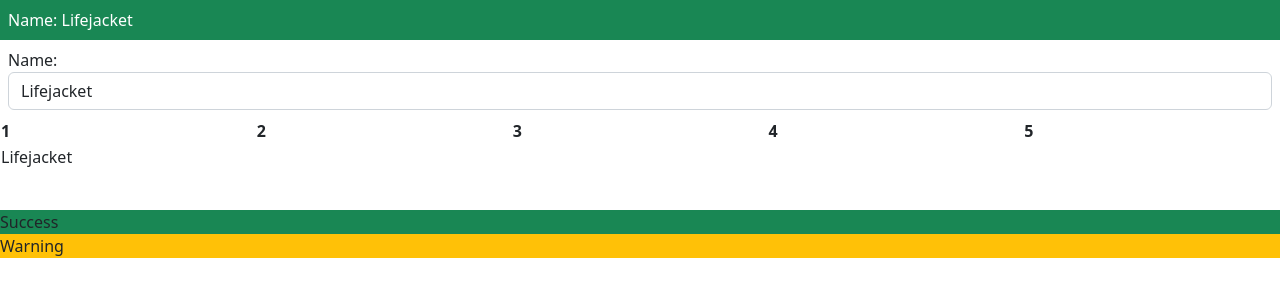
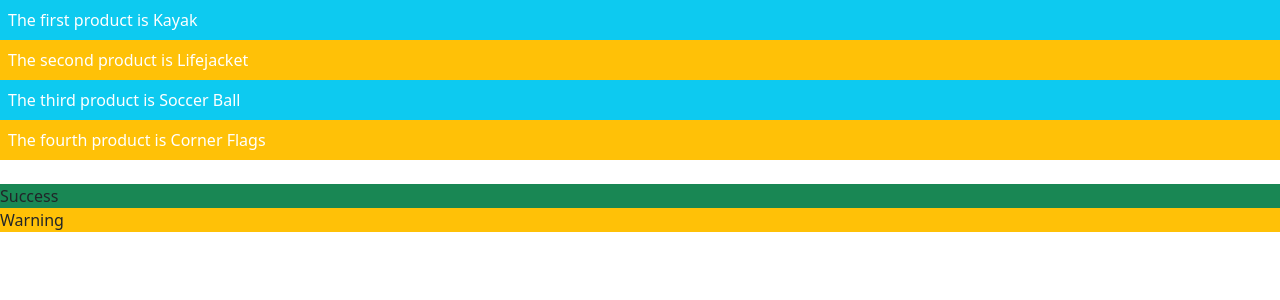
Before and after one commit to kirtnoel/Angular16Project, an Angular app: page / in a window 1280 px wide. Shown: the top 300 px of the page. Built offline with nearby package versions, Linux system fonts and the light colour scheme.

Commit message:
Listing 11.11 plus others

```diff
--- a/src/app/component.ts
+++ b/src/app/component.ts
@@ -15,4 +15,9 @@ export class ProductComponent {
 
     classes = computed<string>(() =>
         this.count() == 5 ? "bg-success" : "bg-warning");
+
+    getClasses(key: number) {
+        return "p-2 " + (((this.products()[key].price ?? 0) > 50)
+            ? "bg-info" : "bg-warning");
+    }
 }
--- a/src/app/template.html
+++ b/src/app/template.html
@@ -1,20 +1,17 @@
-<div [ngClass]="'text-white p-2 ' + classes()">
-  Name: {{ products()[1].name}}
+<div class="text-white">
+  <div [class]="getClasses(0)">
+      The first product is {{ products()[0].name }}
+  </div>
+  <div [class]="getClasses(1)">
+      The second product is {{ products()[1].name }}
+  </div>
+  <div [class]="getClasses(0)">
+    The third product is {{ products()[2].name }}
 </div>
-<div class="form-group m-2">
-  <label>Name:</label>
-  <input class="form-control" [value]="products()[1].name" />
+<div [class]="getClasses(1)">
+    The fourth product is {{ products()[3].name }}
 </div>
-<table class="table mt-2">
-  <tr>
-      <th>1</th><th>2</th><th>3</th><th>4</th><th>5</th>
-  </tr>
-  <tr>
-      <td [attr.colspan]="count()">
-          {{ products()[1].name}}
-      </td>
-  </tr>
-</table>
+</div>
 
 
 <br/>
```
